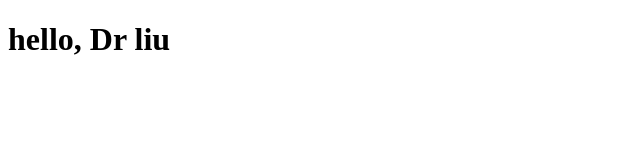
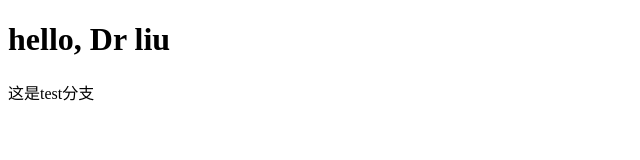
Before and after one commit to LeoDrliu/front-demo-1, a plain HTML site: page index.html in a window 1280 px wide. Shown: the whole page, without its empty margins (0-640 px from the left). Drawn offline with Linux system fonts and the light colour scheme.

Commit message:
添加test分支说明

```diff
--- a/index.html
+++ b/index.html
@@ -11,6 +11,7 @@
 
 <body>
     <h1>hello, Dr liu</h1>
+    这是test分支
 </body>
 
 </html>
```
